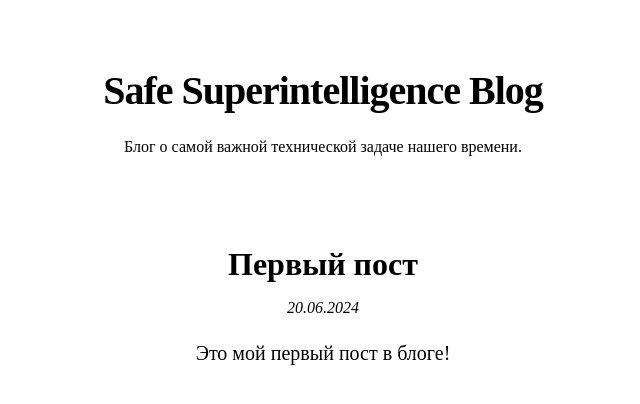
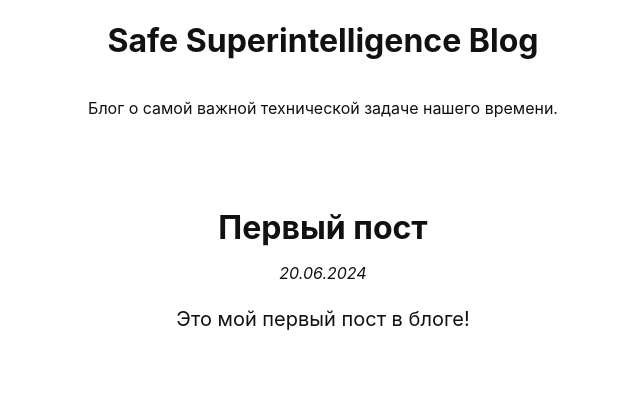
Before and after one commit to artemkaFismat/artemka_fismat, a Jekyll site: the page built from index.md, in a window 1280 px wide. Shown: the top 404 px of the page, without its empty margins (317-957 px from the left). Built offline with Jekyll 4.4.1, drawn with Linux system fonts in a browser that asks for light colours.

Commit message:
Update style.css

```diff
--- a/assets/style.css
+++ b/assets/style.css
@@ -1,12 +1,27 @@
+body {
+  background: #fff;
+  color: #111;
+  font-family: 'Inter', Arial, sans-serif;
+  margin: 0;
+  padding: 0;
+}
+main {
+  display: flex;
+  justify-content: center;
+  align-items: flex-start;
+  min-height: 100vh;
+}
 .centered {
   display: flex;
   flex-direction: column;
   align-items: center;
   text-align: center;
+  max-width: 600px;
+  width: 100%;
+  margin: 0 10vw;
 }
 .post-preview {
   margin: 3em 0 3em 0;
-  max-width: 600px;
   width: 100%;
 }
 .post-preview h2 {
@@ -18,27 +33,6 @@
   font-size: 1.25em;
   line-height: 1.6;
   margin-top: 1em;
-}
-
-// ... существующие стили ...
-
-body {
-  background: #fff;
-  color: #111;
-  font-family: 'Inter', Arial, sans-serif;
-  margin: 0;
-  padding: 0;
-}
-main {
-  max-width: 700px;
-  margin: 40px auto;
-  padding: 0 20px;
-}
-h1 {
-  font-size: 2.5em;
-  font-weight: 800;
-  margin-bottom: 0.2em;
-  letter-spacing: -1px;
 }
 ul {
   list-style: none;
```
